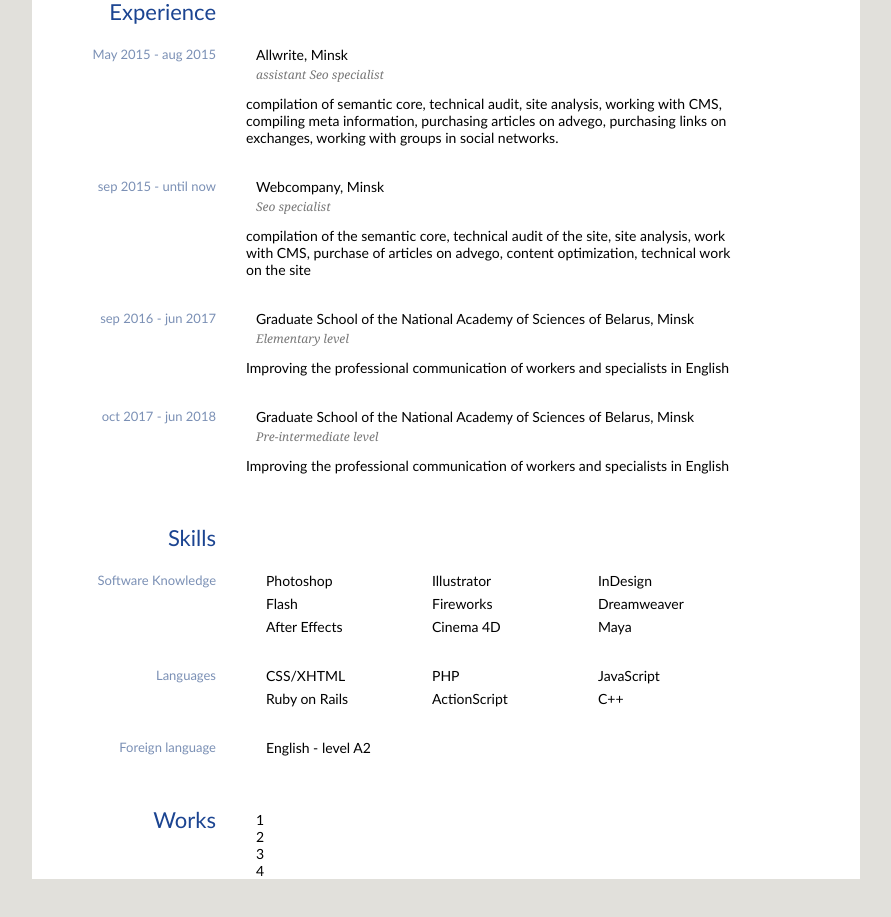
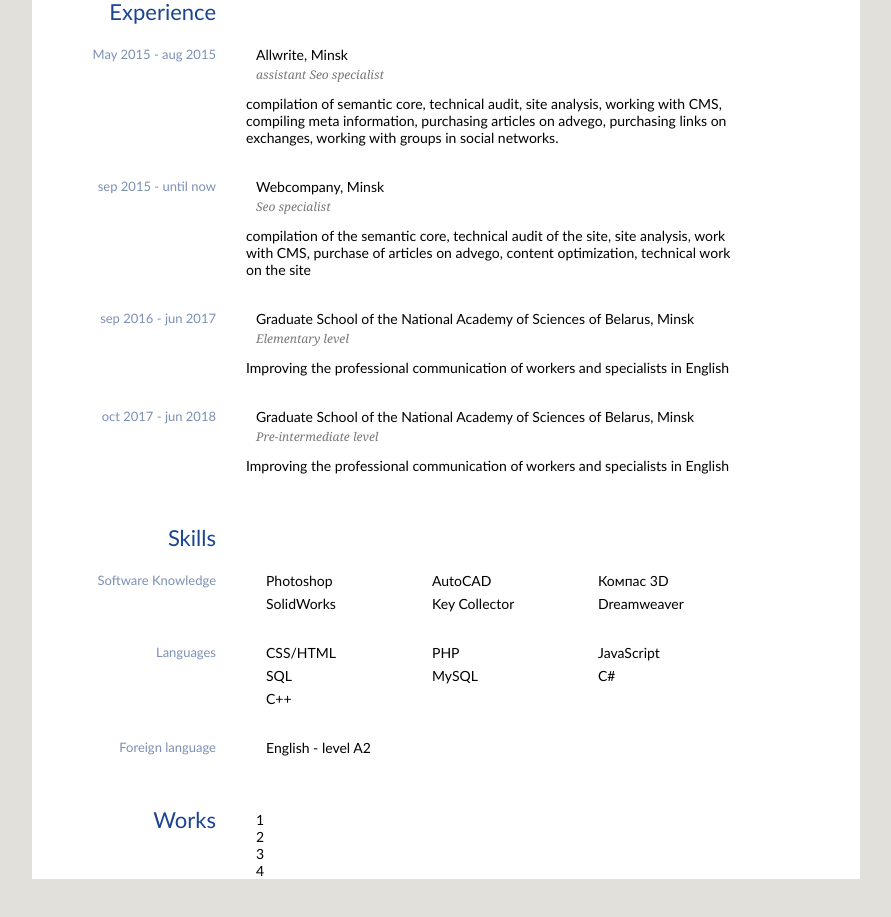
Before and after one commit to karsash/rsschool-codejam1-cv, a plain HTML site: page index.html in a window 1280 px wide. Shown: the part 643-1560 px from the top of the page, without its empty margins (194-1085 px from the left). Drawn offline with Linux system fonts and the light colour scheme.

Commit message:
docs: add information

```diff
--- a/index.html
+++ b/index.html
@@ -85,24 +85,22 @@
             <h3>Software Knowledge</h3>
             <ul class="skills">
               <li>Photoshop</li>
-              <li>Illustrator</li>
-              <li>InDesign</li>
-              <li>Flash</li>
-              <li>Fireworks</li>
+              <li>AutoCAD</li>
+              <li>Компас 3D</li>
+              <li>SolidWorks</li>
+              <li>Key Collector</li>
               <li>Dreamweaver</li>
-              <li>After Effects</li>
-              <li>Cinema 4D</li>
-              <li>Maya</li>
             </ul>
           </div>
           <div class="content">
             <h3>Languages</h3>
             <ul class="skills">
-              <li>CSS/XHTML</li>
+              <li>CSS/HTML</li>
               <li>PHP</li>
               <li>JavaScript</li>
-              <li>Ruby on Rails</li>
-              <li>ActionScript</li>
+              <li>SQL</li>
+              <li>MySQL</li>
+              <li>C#</li>
               <li>C++</li>
             </ul>
           </div>
```
